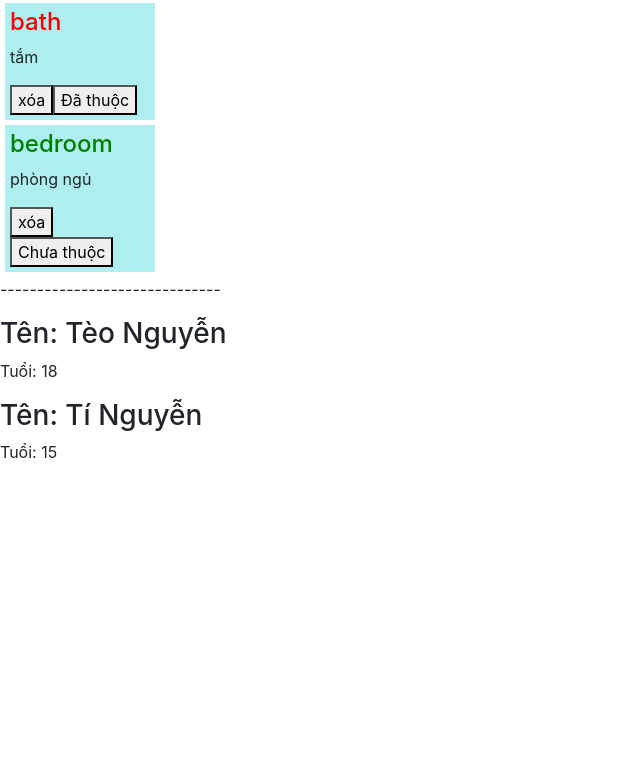
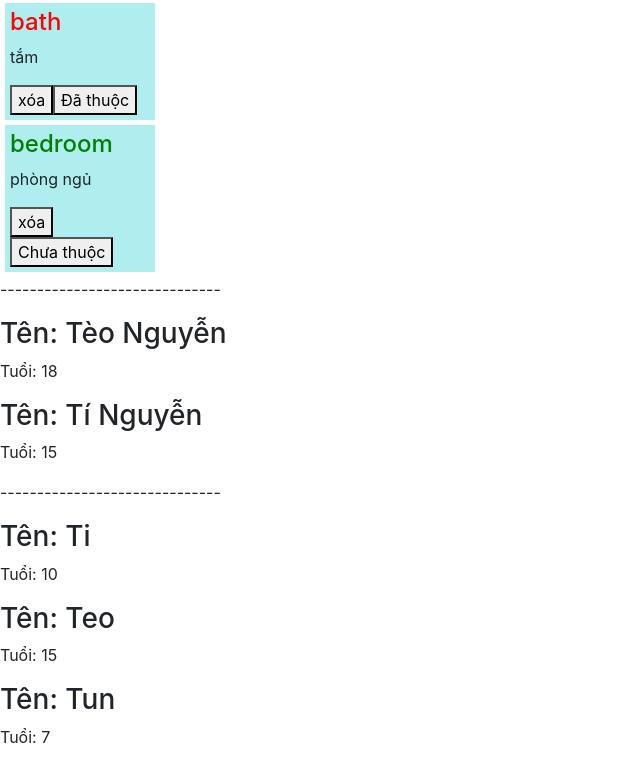
Before and after one commit to tientm96/learn-angular, an Angular app: page / in a window 1280 px wide. Shown: the part 1797-2578 px from the top of the page, without its empty margins (0-640 px from the left). Before the commit the page ends 2325 px from the top, so only its background shows below. Built offline with nearby package versions, Linux system fonts and the light colour scheme.

Commit message:
ngFor ket hop Input tu comp "list-person.ts" to comp "person.ts"

```diff
--- a/src/app/app.component.html
+++ b/src/app/app.component.html
@@ -19,6 +19,9 @@
 <!-- Tại app.component.html: Gọi comp ra và đồng thời truyền input vào comp đó -->
 <app-person name="Tèo Nguyễn" age="18"></app-person>
 <app-person name="Tí Nguyễn" age="15"></app-person>
+<p>------------------------------</p>
+
+<app-list-person></app-list-person>
 
 
 <br> <br>
--- a/src/app/app.module.ts
+++ b/src/app/app.module.ts
@@ -11,6 +11,8 @@ import { UserFormComponent } from './user-form/user-form.component';
 import { StructComponent } from './struct/struct.component';
 import { WordsComponent } from './words/words.component';
 import { PersonComponent } from './person/person.component';
+import { ListPersonComponent } from './list-person/list-person.component';
+
 
 /*TẠO COMPONENT
 - app.module.ts : là file chạy đầu tiên.
@@ -31,7 +33,8 @@ và đc gọi vào bên trong declarations của file app.module.cs này.
     UserFormComponent,
     StructComponent,
     WordsComponent,
-    PersonComponent
+    PersonComponent,
+    ListPersonComponent,
   ],
   imports: [
     BrowserModule,
--- /dev/null
+++ b/src/app/list-person/list-person.component.html
@@ -0,0 +1,23 @@
+
+<!--Tương tác, truyền mảng từ folder list-person sang folder person.
+
+  Lấy giá trị từng person của mảng arrPeople trong comp, truyền qua cho folder person.component.ts.
+  Vì truyền từ đây qua folder person.component.ts nên phải gọi <app-person>.
+
+  Chú ý: <app-person [name]="person.name" [age]="person.age">:
+    Với [name],[age] là các thuộc tính Input của person.component.ts đc gọi ra để gán các giá trị vào.
+
+    Nếu ko có [] bọc ngoài name,age đầu, thì sẽ đc hiểu là gán trực tiếp giá trị chuỗi "person.name","person.age" cho nó, chứ ko phải giá trị lấy từ duyệt mảng.
+ -->
+<!-- <div *ngFor="let person of arrPeople">
+  <app-person [name]="person.name" [age]="person.age"></app-person>
+
+</div> -->
+
+<!-- Ở trên thẻ div, khi render ra thì Inspect(F12) sẽ cho ra code có dòng div. Nếu ko muốn xuất hiện thẻ bọc div thì ta dùng thẻ <ng-container>.
+  <ng-container>: là thẻ khi render ra sẽ mất đi, ko hiển thị trên element khi F12 -->
+
+<ng-container *ngFor="let person of arrPeople">
+  <app-person [name]="person.name" [age]="person.age"></app-person>
+
+</ng-container>
--- /dev/null
+++ b/src/app/list-person/list-person.component.ts
@@ -0,0 +1,21 @@
+import { Component, OnInit } from '@angular/core';
+
+@Component({
+  selector: 'app-list-person',
+  templateUrl: './list-person.component.html',
+  styleUrls: ['./list-person.component.css']
+})
+export class ListPersonComponent implements OnInit {
+
+  arrPeople = [
+    { name: 'Ti', age: 10},
+    { name: 'Teo', age: 15},
+    { name: 'Tun', age: 7}
+  ];
+
+  constructor() { }
+
+  ngOnInit() {
+  }
+
+}
```
Also changed, not shown: src/app/list-person/list-person.component.css (added), 1 other file (tests, documents, lock files or other folders).
